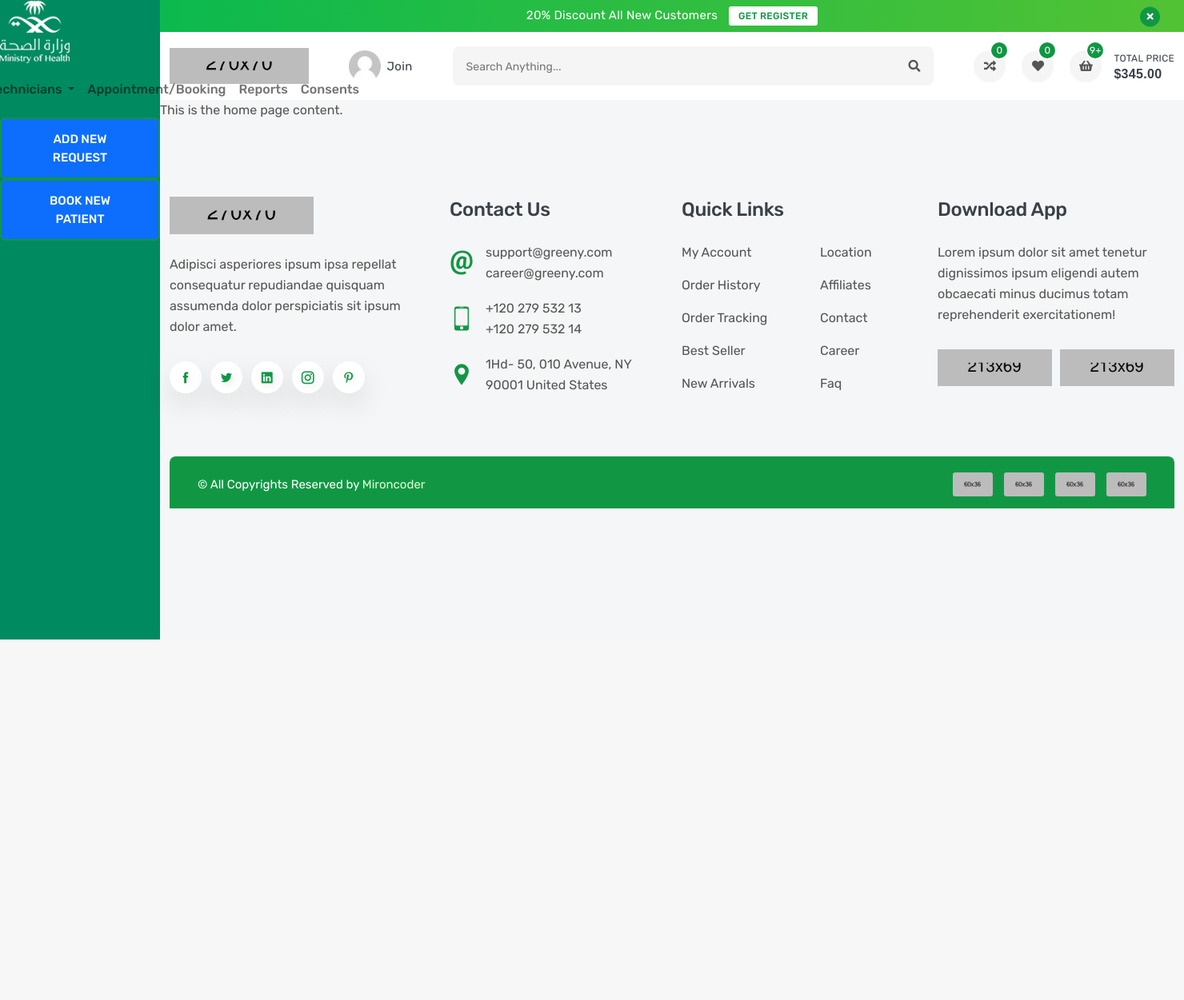
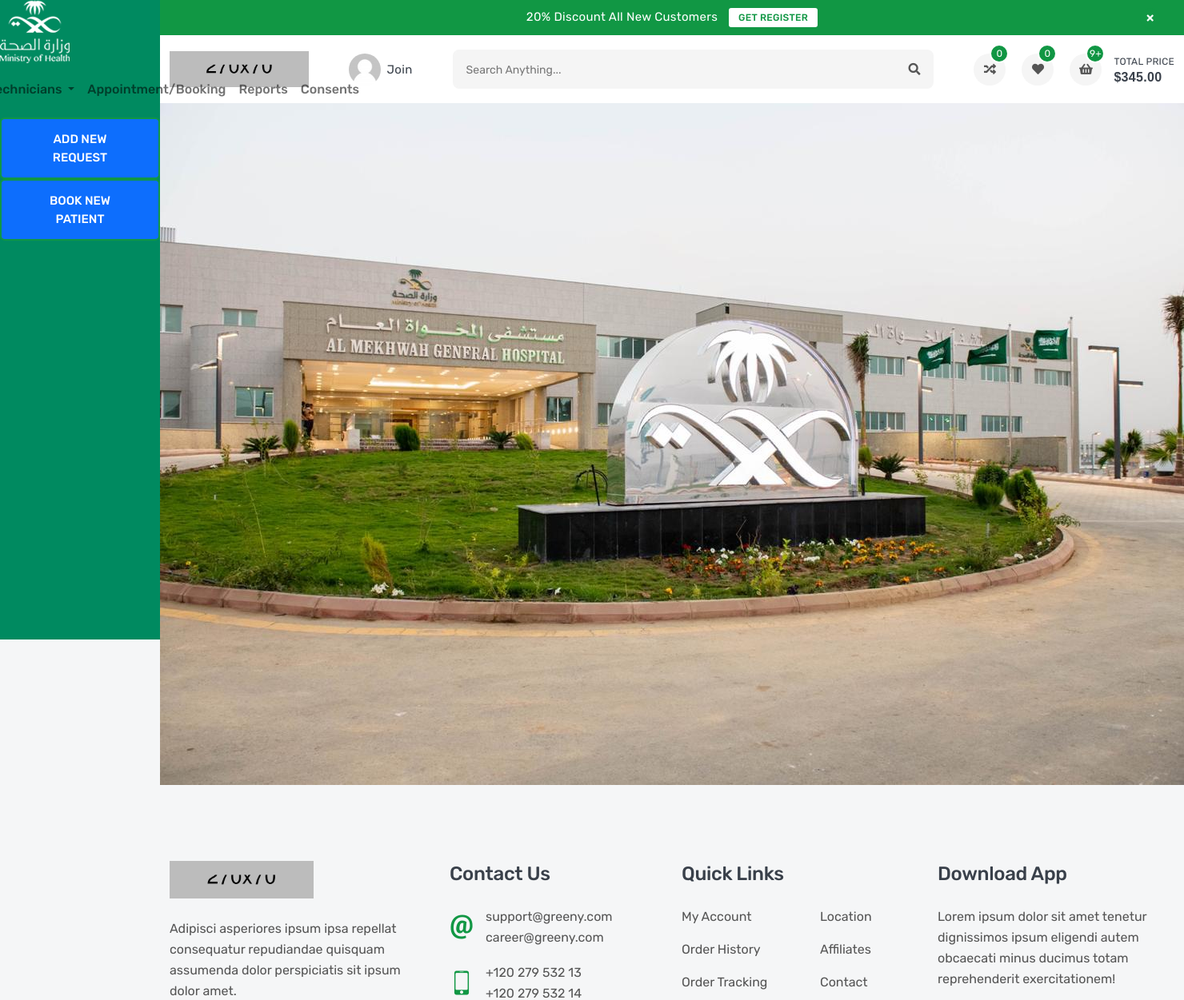
Before and after one commit to sarorsaad/srcGreenyTemp, a Django app: page / in a window 1480 px wide. Shown: the top 1251 px of the page at 80% size. Before the commit the page ends 800 px from the top, so only its background shows below. Run offline with Django 3.2, Linux system fonts and the light colour scheme; style sheets or scripts are compiled from the project's sources; some libraries are stand-ins or nearby versions.

Commit message:
add bg img to index

```diff
--- a/radio/templates/radio/index.html
+++ b/radio/templates/radio/index.html
@@ -1,9 +1,8 @@
 {% extends 'layouts/base.html' %}
-
-
-
-
-
+{% load static %}
 {% block content %}
-    <p>This is the home page content.</p>
+<img src="{% static 'images/background_image.png' %}" id="background-image">
+<div id="content">
+  <!-- Add your content here -->
+</div>
 {% endblock %}
--- /dev/null
+++ b/static/css/mycss/style.css
@@ -0,0 +1,5 @@
+body {
+    background-image: url('static/images/background_image.png');
+    background-size: cover;
+    background-position: center;
+  }
--- a/templates/layouts/base.html
+++ b/templates/layouts/base.html
@@ -25,6 +25,7 @@
     <link rel="stylesheet" href="{% static 'vendor/bootstrap/bootstrap.min.css' %}">
     <link rel="stylesheet" href="{% static 'css/main.css' %}">
     <link rel="stylesheet" href="{% static 'css/home-standard.css' %}">
+    <link rel="stylesheet" type="text/css" href="{% static 'css/mycss/styles.css' %}">
 </head>
 
 
```
Also changed, not shown: static/css/index.css (+8 -0 lines), static/css/minified/index.css (line endings or trailing spaces), static/images/background_image.png (added).
